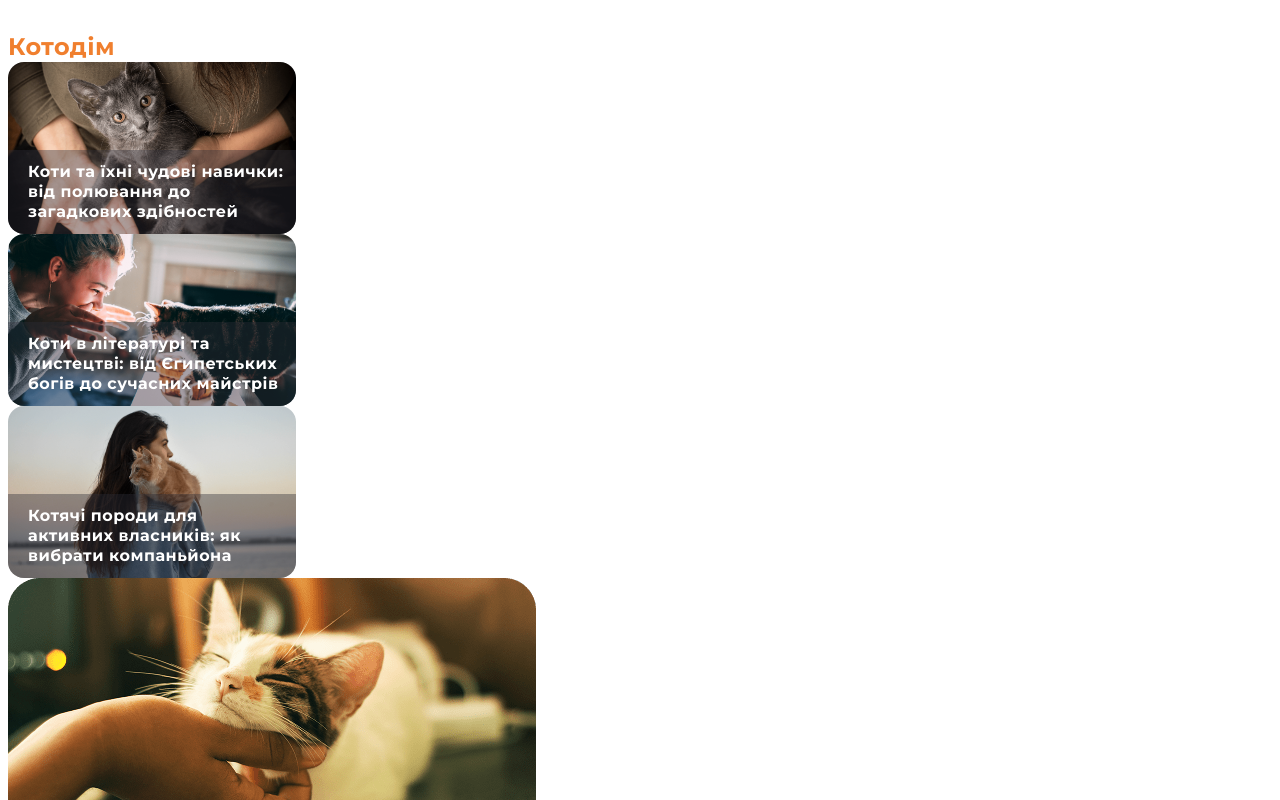
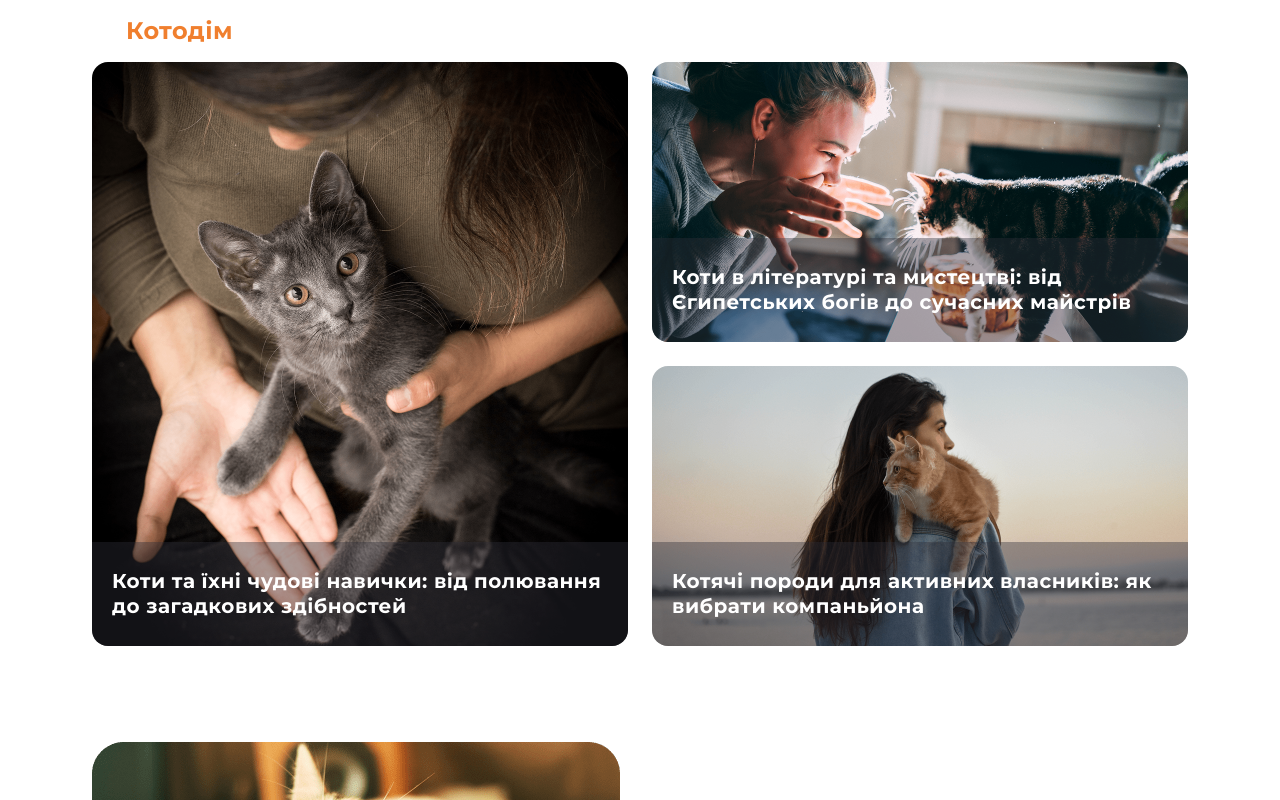
Before and after one commit to lolitaonoiko/Grids_CatsHome, a React (Vite) app: page / in a window 1280 px wide. Shown: the top 800 px of the page. Built offline with nearby package versions, Linux system fonts and the light colour scheme.

Commit message:
add: main/heroSection css

```diff
--- a/src/components/Header/Header.module.css
+++ b/src/components/Header/Header.module.css
@@ -4,5 +4,20 @@
     color: var(--orange);
 }
 .header {
+    padding: 16px 18px;
     display: grid;
+    grid-template-columns: 24px 1fr;
+    column-gap: 8px;
+    align-items: center;
 }
+@media only screen and (min-width: 768px) {
+    .header {
+        margin: 0 auto;
+        max-width: 768px;
+    }
+}
+@media only screen and (min-width: 1280px) {
+    .header {
+        max-width: 1128px;
+    }
+}
--- a/src/components/HeroList/HeroList.jsx
+++ b/src/components/HeroList/HeroList.jsx
@@ -5,7 +5,7 @@ import s from './HeroList.module.css';
 
 const HeroList = () => {
     return (
-        <ul>
+        <ul className={s.list}>
             {heroData.map(item => (
                 <li key={item.id} className={s.listItem}>
                     <HeroListItem img={item.img} img2x={item.img2x} title={item.title} />
--- a/src/components/HeroList/HeroList.module.css
+++ b/src/components/HeroList/HeroList.module.css
@@ -1,3 +1,21 @@
+.list {
+    margin-bottom: 96px;
+    display: grid;
+    gap: 12px;
+    grid-template-columns: 1fr;
+    justify-items: center;
+}
+
 .listItem {
     position: relative;
 }
+@media only screen and (min-width: 768px) {
+    .list {
+        gap: 24px;
+        grid-template-columns: repeat(2, 1fr);
+    }
+    .listItem:first-child {
+        grid-column: 1 / 2;
+        grid-row: 1 / 3;
+    }
+}
--- a/src/components/HeroListItem/HeroListItem.jsx
+++ b/src/components/HeroListItem/HeroListItem.jsx
@@ -1,9 +1,13 @@
+import clsx from 'clsx';
 import s from './HeroListItem.module.css';
 
 const HeroListItem = ({ img, img2x, title }) => {
+    const imgClassBuild = () => {
+        return clsx(s.img, img === 'hero-first.png' && s.firstImg);
+    };
     return (
         <a href="#">
-            <img className={s.img} src={`/images/${img}`} srcSet={`/images/${img2x}`} alt="Фото людини і кота" />
+            <img className={imgClassBuild()} src={`/images/${img}`} srcSet={`/images/${img2x}`} alt="Фото людини і кота" />
             <div className={s.boxTitle}>
                 <h2 className={s.title}>{title}</h2>
             </div>
--- a/src/components/HeroListItem/HeroListItem.module.css
+++ b/src/components/HeroListItem/HeroListItem.module.css
@@ -4,7 +4,7 @@
     border-radius: 16px;
 }
 .boxTitle {
-    width: 288px;
+    max-width: 288px;
     height: 84px;
     background-color: rgba(47, 47, 55, 0.4);
     position: absolute;
@@ -17,6 +17,35 @@
 }
 .title {
     font-size: 16px;
-
     color: var(--common-white);
 }
+@media only screen and (min-width: 768px) {
+    .img {
+        width: 356px;
+        height: 177px;
+    }
+    .firstImg {
+        width: 357px;
+        height: 378px;
+    }
+    .boxTitle {
+        max-width: 357px;
+        height: 104px;
+    }
+    .title {
+        font-size: 20px;
+    }
+}
+@media only screen and (min-width: 1280px) {
+    .img {
+        width: 552px;
+        height: 280px;
+    }
+    .firstImg {
+        width: 552px;
+        height: 584px;
+    }
+    .boxTitle {
+        max-width: 552px;
+    }
+}
--- a/src/components/MainSection/MainSection.module.css
+++ b/src/components/MainSection/MainSection.module.css
@@ -1,2 +1,16 @@
 .main {
+    padding-left: 16px;
+    padding-right: 16px;
+    padding-bottom: 96px;
 }
+@media only screen and (min-width: 768px) {
+    .main {
+        max-width: 768px;
+        margin: 0 auto;
+    }
+}
+@media only screen and (min-width: 1280px) {
+    .main {
+        max-width: 1128px;
+    }
+}
--- a/src/css/reset.css
+++ b/src/css/reset.css
@@ -1,5 +1,9 @@
 html {
     scroll-behavior: smooth;
+}
+body {
+    margin: 0;
+    padding: 0;
 }
 * {
     box-sizing: border-box;
```
